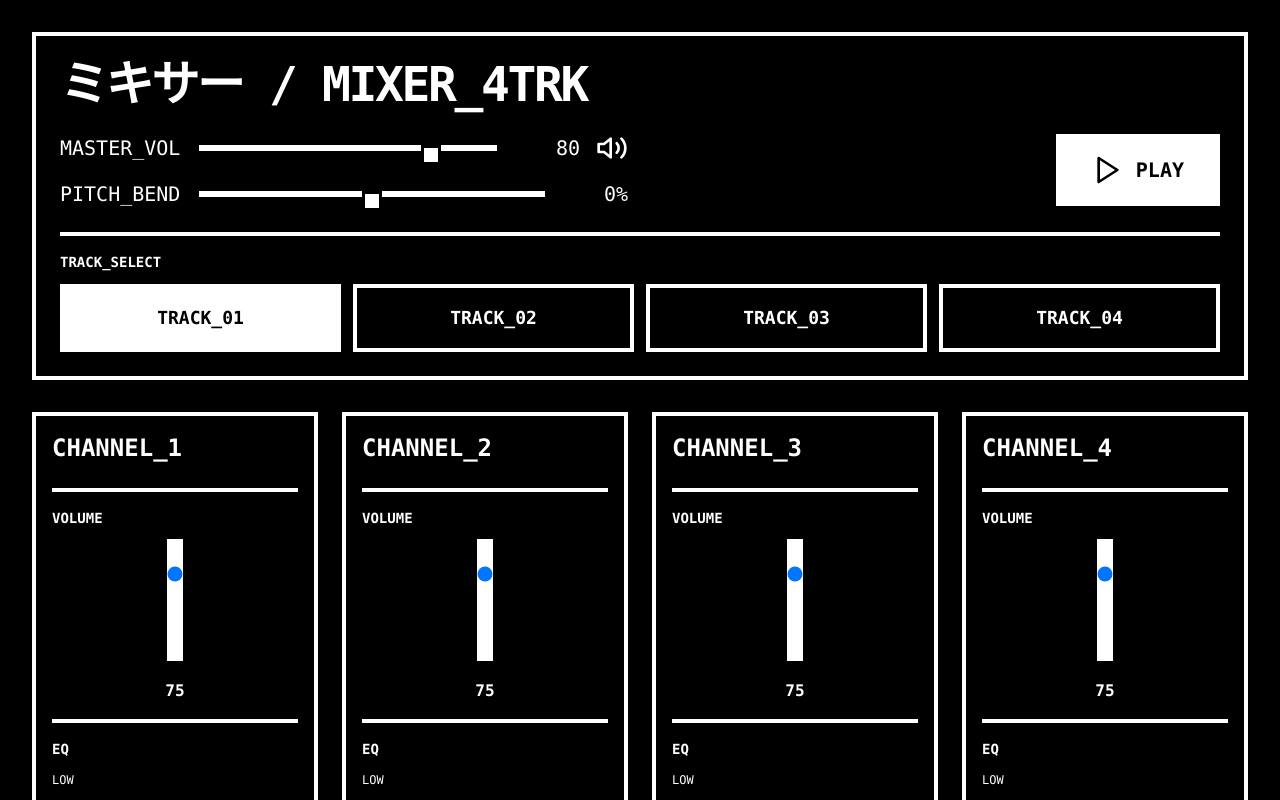
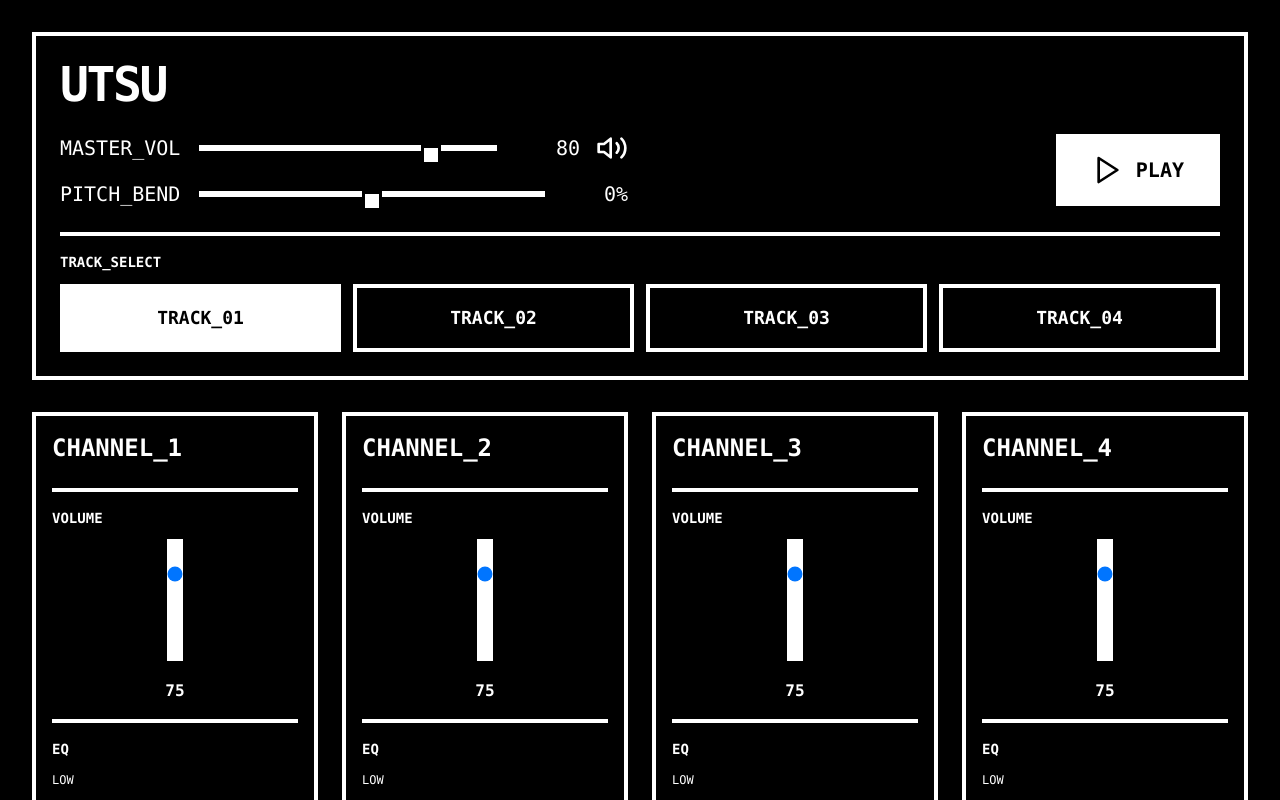
Before and after one commit to nahuelrodrigues/mixer_4trk, a React (Vite) app: page / in a window 1280 px wide. Shown: the top 800 px of the page. Built offline with nearby package versions, Linux system fonts and the light colour scheme.

Commit message:
Update App.tsx

```diff
--- a/src/App.tsx
+++ b/src/App.tsx
@@ -225,7 +225,7 @@ function App() {
       <div className="max-w-7xl mx-auto">
         <header className="border-4 border-white p-6 mb-8 bg-black">
           <h1 className="text-5xl font-black tracking-tighter">
-            ミキサー / MIXER_4TRK
+           UTSU
           </h1>
 
           <div className="mt-6 grid grid-cols-2 gap-6">
```
